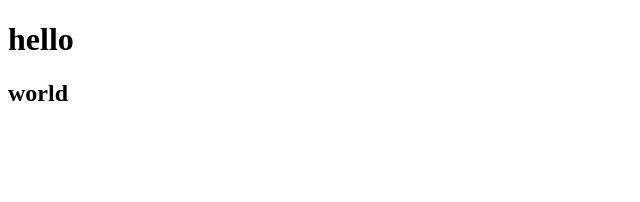
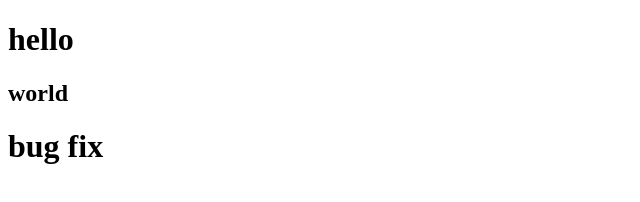
Before and after one commit to chandrashekar-chandu/git_lab, a plain HTML site: page index.html in a window 1280 px wide. Shown: the whole page, without its empty margins (0-640 px from the left). Drawn offline with Linux system fonts and the light colour scheme.

Commit message:
bug fixed in the main

```diff
--- a/index.html
+++ b/index.html
@@ -8,5 +8,6 @@
 <body>
     <h1>hello</h1>
     <h2>world</h2>
+    <h1>bug fix</h1>
 </body>
 </html>
```
